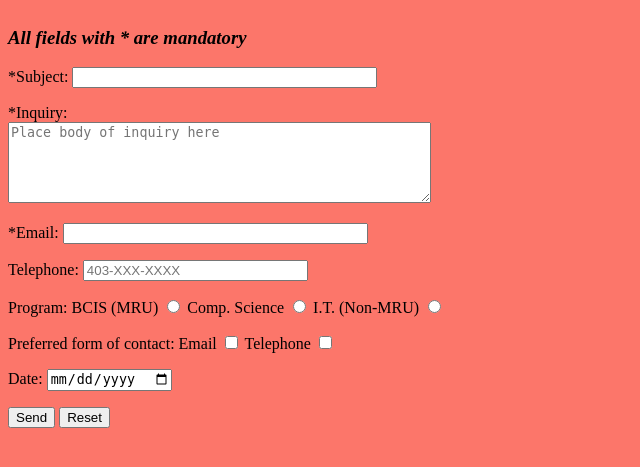
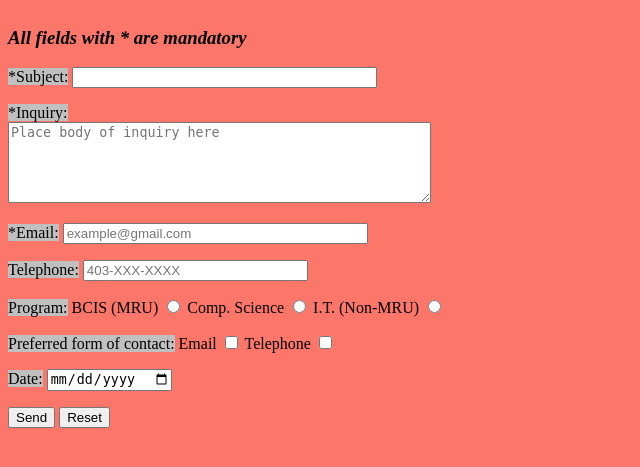
Before and after one commit to DarylleDiego/Assignment01, a PHP site: page /contact.html in a window 1280 px wide. Shown: the part 74-541 px from the top of the page, without its empty margins (0-640 px from the left). Run offline with PHP 8.4, Linux system fonts and the light colour scheme.

Commit message:
updates to contact

```diff
--- a/contact.html
+++ b/contact.html
@@ -7,7 +7,7 @@
         <meta name="author" content="Darylle">
         <meta name="author" content="Jashan">
 
-        <title>Contact Info</title>
+        <title>Contact Info Form</title>
     </head>
 
     <body>
@@ -19,27 +19,27 @@
             <input type="hidden" name="subject" value="Contact Form">
             <h3>All fields with * are mandatory</h3>
             <p>
-                <label> *Subject:
+                <label> <span id="box">*Subject:</span>
                     <input name="subject" type="text" size="35" value="" maxlength="30">
                 </label>
             </p>
             <p>
-                <label> *Inquiry:<br>
-                    <textarea name="inquiry" rows="5" cols="50" placeholder="Place body of inquiry here"></textarea>
+                <label> <span id="box">*Inquiry:</span><br>
+                    <textarea name="inquiry" rows="5" cols="50" placeholder="Place body of inquiry here" maxlength=""></textarea>
                 </label>
             </p>
             <p>
-                <label> *Email:
-                    <input name="email" type="email" size="35" maxlength="35" pattern="()">
+                <label> <span id="box">*Email:</span>
+                    <input name="email" type="email" size="35" maxlength="35" placeholder="example@gmail.com" pattern="[a-z0-9._%+-]+@[a-z0-9.-]+\.[a-z]{2,4}$">
                 </label>
             </p>
             <p>
-                <label> Telephone:
-                    <input name="telephone" type="tel" size="25" placeholder="403-XXX-XXXX" pattern="[0-9]{3}[\-][0-9]{3}[\-][0-9]{4}" maxlength="10">
+                <label> <span id="box">Telephone:</span>
+                    <input name="telephone" type="tel" size="25" placeholder="403-XXX-XXXX" pattern="[0-9]{3}[\-][0-9]{3}[\-][0-9]{4}" maxlength="15">
                 </label>
             </p>
             <p>
-                Program:
+                <span id="box">Program:</span>
                 <label> BCIS (MRU)
                     <input name="program" type="radio" value="bcis">
                 </label>
@@ -51,7 +51,7 @@
                 </label>
             </p>
             <p>
-                Preferred form of contact:
+                <span id="box">Preferred form of contact:</span>
                 <label> Email
                     <input name="contact" type="checkbox" value="email">
                 </label>
@@ -60,7 +60,7 @@
                 </label>
             </p>
             <p>
-                <label> Date:
+                <label> <span id="box">Date:</span>
                     <input name="date" type="date">
                 </label>
             </p>
--- a/index.css
+++ b/index.css
@@ -1,7 +1,7 @@
-header{
+header {
     background-color: teal;
 }
-body{
+body {
     background-color: #FC766AFF;
 }
 h1 {
@@ -11,3 +11,6 @@ h1 {
 h3 {
     font-style: italic;
 }
+#box {
+    background: silver;
+}
```
